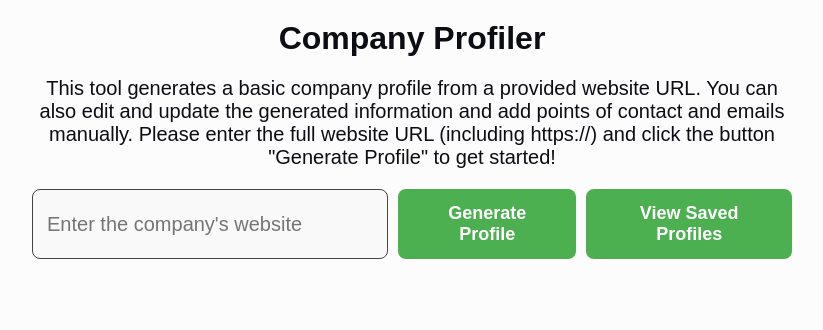
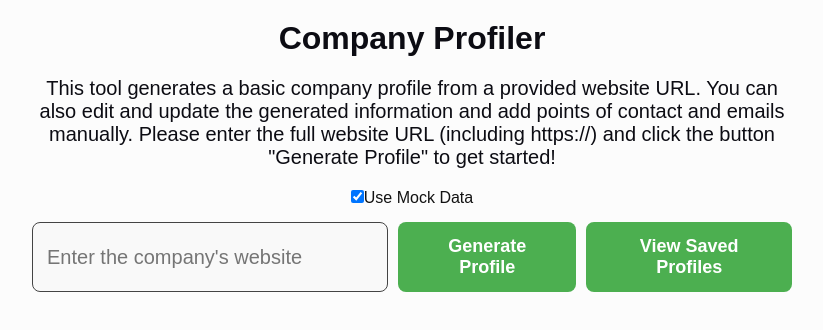
Before and after one commit to MatheusHartschuh/company-profiler, a React (Vite) app: page / in a window 1280 px wide. Shown: the top 330 px of the page, without its empty margins (228-1051 px from the left). Built offline with nearby package versions, Linux system fonts and the light colour scheme; no server answers.

Commit message:
feat: Mock switch

```diff
--- a/src/components/Main/index.tsx
+++ b/src/components/Main/index.tsx
@@ -4,13 +4,14 @@ import { mockCompanyProfiles } from '../../mock/companyProfiles';
 import { ProfileCard } from '../../components/ProfileCard';
 import { SavedProfilesModal } from '../SavedProfilesModal/index.tsx';
 import { getSavedProfiles } from '../../utils/localStorageUtils';
+import { useMock as useMockConfig } from '../../config';
 import * as styles from './style';
 
 export const Main = () => {
     const [website, setWebsite] = useState('');
     const [profile, setProfile] = useState<any>(null);
     const [loading, setLoading] = useState(false);
-    const [useMock, setUseMock] = useState(true);
+    const [useMock, setUseMock] = useState(useMockConfig);
     const [modalOpen, setModalOpen] = useState(false);
     const [savedProfiles, setSavedProfiles] = useState(() => getSavedProfiles());
 
@@ -57,6 +58,15 @@ export const Main = () => {
                     Please enter the full website URL (including https://) and click the button "Generate Profile" to get started!
                 </p>
 
+                <label style={{ marginBottom: 15 }}>
+                    <input
+                        type="checkbox"
+                        checked={useMock}
+                        onChange={(e) => setUseMock(e.target.checked)}
+                    />
+                    Use Mock Data
+                </label>
+
                 <div style={styles.inputContainer}>
                     <input
                         value={website}
--- /dev/null
+++ b/src/config.ts
@@ -0,0 +1 @@
+export const useMock = true;
--- a/src/mock/companyProfiles.ts
+++ b/src/mock/companyProfiles.ts
@@ -31,6 +31,16 @@ export const mockCompanyProfiles: CompanyProfile[] = [
     poc: "",
   },
   {
+    website: "https://greenbuildco.com",
+    company_name: "GreenBuild Co.",
+    service_line: ["Sustainable Construction", "Green Architecture Consulting", "Energy Efficiency Audits"],
+    company_description: "GreenBuild Co. specializes in eco-friendly construction solutions and consulting services focused on sustainability and energy efficiency.",
+    tier1_keywords: ["sustainable construction", "green building", "energy efficiency"],
+    tier2_keywords: ["LEED certification", "eco-friendly materials", "carbon footprint reduction"],
+    emails: [],
+    poc: "",
+  },
+  {
     website: "https://futureent.com",
     company_name: "Future Enterprises",
     service_line: [],
```
Also changed, not shown: 1 other file (tests, documents, lock files or other folders).
